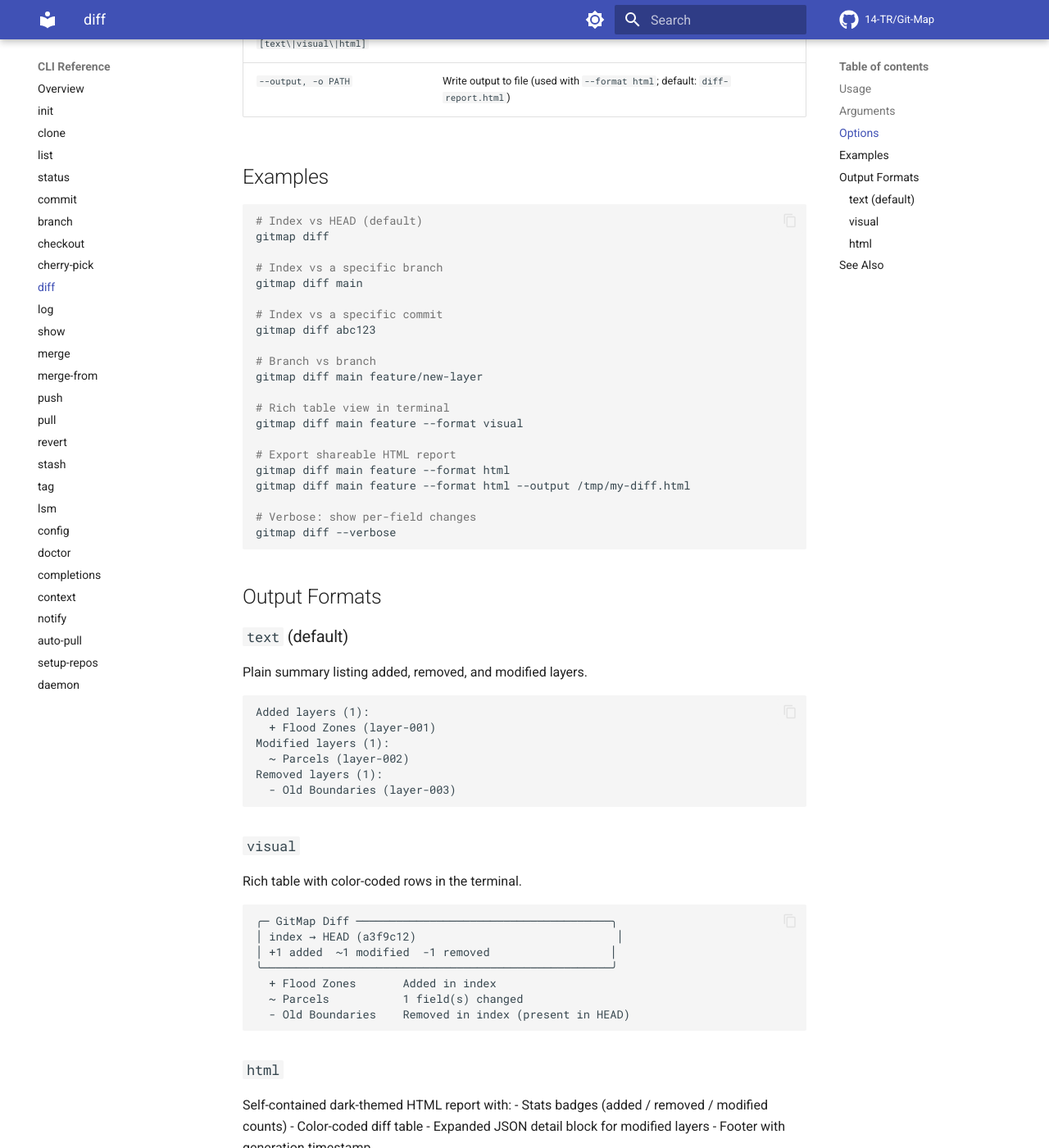
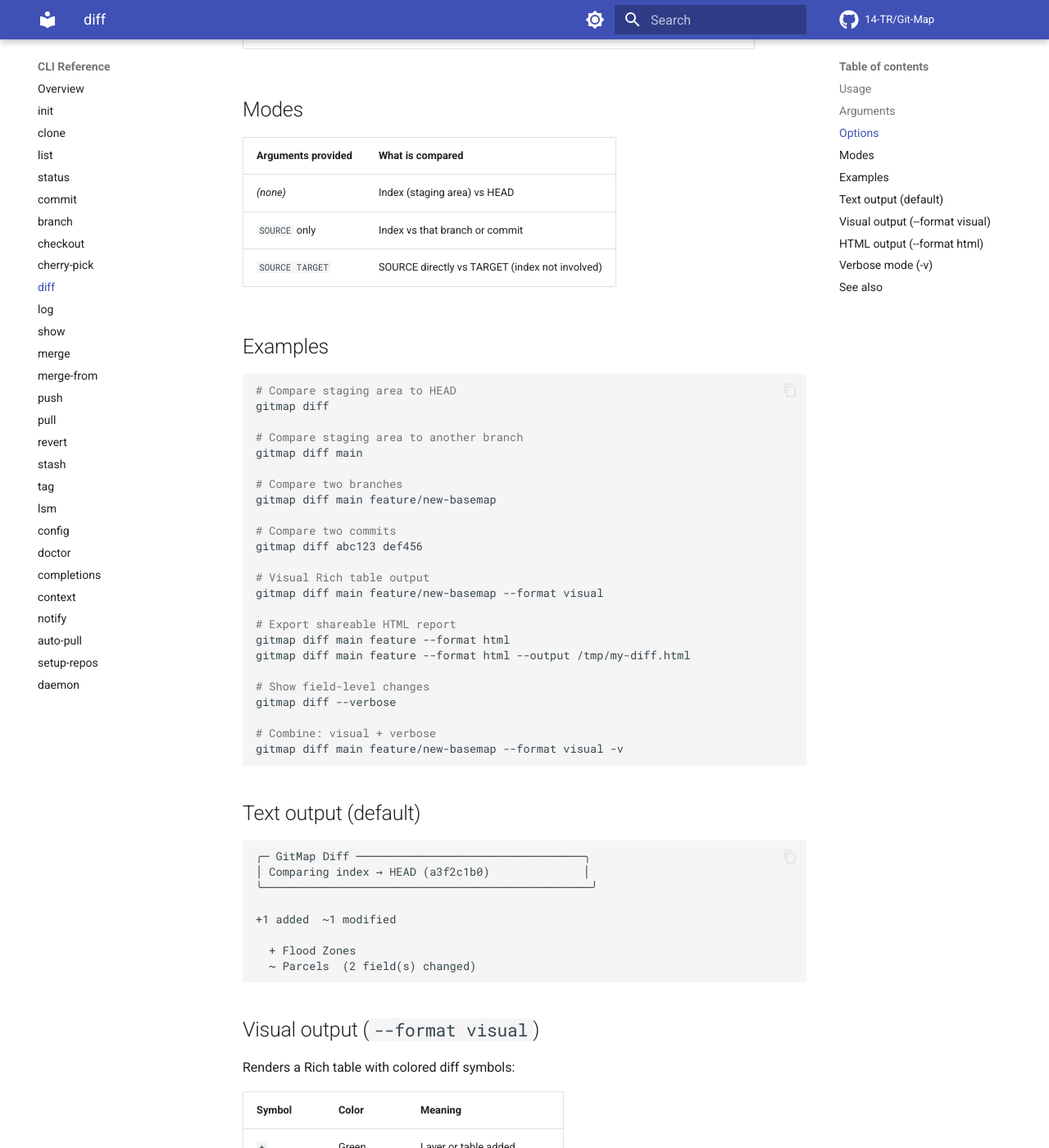
Before and after one commit to 14-TR/Git-Map, an MkDocs documentation site: the page built from docs/commands/diff.md, in a window 1280 px wide and 1400 px high, scrolled down 842 px. Shown: the whole window at 82% size. Built offline with MkDocs 1.6.1 and Material for MkDocs 9.7.7, drawn with Linux system fonts in a browser that asks for light colours; comment, search, counter and statistics services are not loaded; some of the changed text lies outside the part shown.

Commit message:
feat(cli): next-steps hint in gitmap init + fix diff docs (#124)
* ci: add lint job (ruff) + apply auto-fixes across codebase

- Add 'lint' job to CI that runs before tests
  - ruff check: enforce E/F/B/W rules (error-class violations)
  - ruff format --check: enforce consistent formatting
  - Uses --output-format github for inline PR annotations
- Apply ruff --fix auto-fixes across all 65 files (149 fixes)
- Apply ruff format to 64 files (whitespace, string quotes, imports)
- Manually fix remaining errors that ruff can't auto-fix:
  - F821: add missing Path + Repository imports in test_diff.py
  - B904: raise-from-err in daemon.py fork error handler
  - E402: add noqa comment for intentional post-sys.path import in test_stash_mcp.py
  - B007: rename unused loop vars item_id → _item_id in layer-settings-merge.py
- Test run: 734 passed (no regressions)

* feat(cli): add next-steps hint to gitmap init + fix diff docs

- gitmap init now shows 'Next steps' panel after initialization, guiding
  new users to clone, pull, and commit without having to look up docs
- docs/commands/diff.md completely rewritten to match actual command:
  - documents SOURCE/TARGET positional args (old docs showed nonexistent --commit flag)
  - documents --format visual option and output table
  - documents 3-mode behavior (index vs HEAD, index vs ref, ref vs ref)
  - adds verbose mode examples
- Sync Python version references to include 3.14 across all docs
- Update test badge and contributing.md count from 716+ to 734+

All 734 tests pass.

````diff
--- a/docs/commands/diff.md
+++ b/docs/commands/diff.md
@@ -1,6 +1,6 @@
 # gitmap diff
 
-Show changes between map states — index vs HEAD, branch vs branch, or commit vs commit.
+Show changes between states — index vs HEAD, two branches, or two commits.
 
 ## Usage
 
@@ -12,75 +12,90 @@ gitmap diff [SOURCE] [TARGET] [OPTIONS]
 
 | Argument | Description |
 |----------|-------------|
-| `SOURCE` | Branch name or commit ID (optional) |
-| `TARGET` | Branch name or commit ID (optional) |
-
-When called with no arguments, compares the staging area (index) to HEAD.
+| `SOURCE` | Branch name or commit ID to compare *from* (optional) |
+| `TARGET` | Branch name or commit ID to compare *to* (optional; requires SOURCE) |
 
 ## Options
 
-| Option | Description |
-|--------|-------------|
-| `--verbose, -v` | Show detailed property-level changes |
-| `--format [text\|visual\|html]` | Output format (default: `text`) |
-| `--output, -o PATH` | Write output to file (used with `--format html`; default: `diff-report.html`) |
+| Option | Short | Default | Description |
+|--------|-------|---------|-------------|
+| `--verbose` | `-v` | false | Show property-level field changes |
+| `--format` | | `text` | Output format: `text`, `visual`, or `html` |
+| `--output` | `-o` | `diff-report.html` | Output file path (used with `--format html`) |
+
+## Modes
+
+| Arguments provided | What is compared |
+|--------------------|-----------------|
+| *(none)* | Index (staging area) vs HEAD |
+| `SOURCE` only | Index vs that branch or commit |
+| `SOURCE TARGET` | SOURCE directly vs TARGET (index not involved) |
 
 ## Examples
 
 ```bash
-# Index vs HEAD (default)
+# Compare staging area to HEAD
 gitmap diff
 
-# Index vs a specific branch
+# Compare staging area to another branch
 gitmap diff main
 
-# Index vs a specific commit
-gitmap diff abc123
+# Compare two branches
+gitmap diff main feature/new-basemap
 
-# Branch vs branch
-gitmap diff main feature/new-layer
+# Compare two commits
+gitmap diff abc123 def456
 
-# Rich table view in terminal
-gitmap diff main feature --format visual
+# Visual Rich table output
+gitmap diff main feature/new-basemap --format visual
 
 # Export shareable HTML report
 gitmap diff main feature --format html
 gitmap diff main feature --format html --output /tmp/my-diff.html
 
-# Verbose: show per-field changes
+# Show field-level changes
 gitmap diff --verbose
+
+# Combine: visual + verbose
+gitmap diff main feature/new-basemap --format visual -v
 ```
 
-## Output Formats
-
-### `text` (default)
-
-Plain summary listing added, removed, and modified layers.
+## Text output (default)
 
 ```
-Added layers (1):
-  + Flood Zones (layer-001)
-Modified layers (1):
-  ~ Parcels (layer-002)
-Removed layers (1):
-  - Old Boundaries (layer-003)
+╭─ GitMap Diff ──────────────────────────────────╮
+│ Comparing index → HEAD (a3f2c1b0)              │
+╰─────────────────────────────────────────────────╯
+
++1 added  ~1 modified
+
+  + Flood Zones
+  ~ Parcels  (2 field(s) changed)
 ```
 
-### `visual`
+## Visual output (`--format visual`)
 
-Rich table with color-coded rows in the terminal.
+Renders a Rich table with colored diff symbols:
+
+| Symbol | Color | Meaning |
+|--------|-------|---------|
+| `+` | Green | Layer or table added |
+| `-` | Red | Layer or table removed |
+| `~` | Yellow | Layer or table modified |
+| `*` | Cyan | Map-level property changed |
 
 ```
-╭─ GitMap Diff ──────────────────────────────────────╮
-│ index → HEAD (a3f9c12)                              │
-│ +1 added  ~1 modified  -1 removed                  │
-╰────────────────────────────────────────────────────╯
-  + Flood Zones       Added in index
-  ~ Parcels           1 field(s) changed
-  - Old Boundaries    Removed in index (present in HEAD)
+╭─ GitMap Diff ─────────────────────────────────────╮
+│ main → feature/new-basemap                        │
+│ +1 added  ~1 modified                             │
+╰───────────────────────────────────────────────────╯
+
+     Layer / Table           Change
+  +  Flood Zones             added
+  ~  Parcels                 2 field(s) changed
 ```
 
-### `html`
+## HTML output (`--format html`)
 
 Self-contained dark-themed HTML report with:
 - Stats badges (added / removed / modified counts)
@@ -95,7 +110,23 @@ gitmap diff main staging --format html --output staging-diff.html
 # ✓ HTML report written to /path/to/staging-diff.html
 ```
 
-## See Also
+## Verbose mode (`-v`)
 
-- [`gitmap log`](log.md) — view commit history
+With `--verbose`, modified layers show field-level JSON diffs:
+
+```
+Detailed Changes:
+
+Layer: Parcels
+{
+  "opacity": [0.8, 1.0],
+  "visible": [false, true]
+}
+```
+
+## See also
+
+- [`gitmap show`](show.md) — inspect a single commit with its diff
+- [`gitmap log`](log.md) — find commit IDs to compare
+- [`gitmap commit`](commit.md) — save staged changes as a commit
 - [`gitmap context`](context.md) — visualize event history
````
Also changed, not shown: README.md (+1 -1 lines), docs/contributing.md (+2 -2 lines), docs/getting-started/installation.md (+1 -1 lines), docs/index.md (+1 -1 lines), 1 other file.
